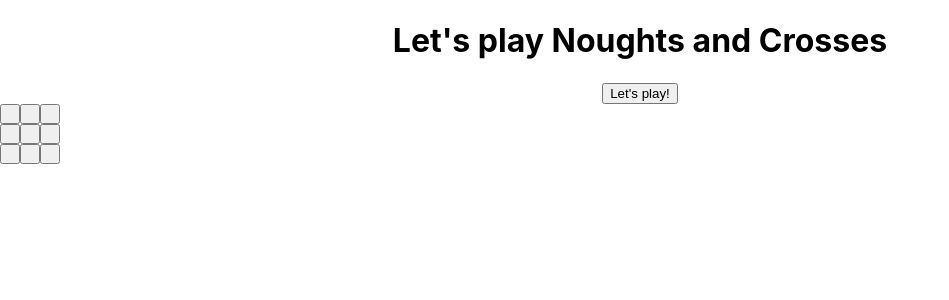
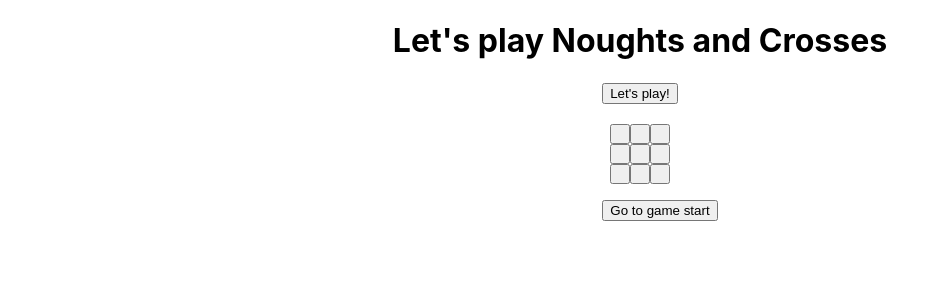
Before and after one commit to rowan-dauria/about-me, a React (Create React App) app: page / in a window 1280 px wide. Both pictures are taken after a click on the button "Let's play!". Shown: the top 300 px of the page, without its empty margins (0-949 px from the left). Built offline with nearby package versions, Linux system fonts and the light colour scheme.

Commit message:
building out the game + confetti

```diff
--- a/package.json
+++ b/package.json
@@ -7,8 +7,10 @@
     "@testing-library/react": "^13.4.0",
     "@testing-library/user-event": "^13.5.0",
     "react": "^18.2.0",
+    "react-confetti": "^6.1.0",
     "react-dom": "^18.2.0",
     "react-scripts": "5.0.1",
+    "react-use": "^17.4.0",
     "web-vitals": "^2.1.4"
   },
   "scripts": {
--- a/src/App.css
+++ b/src/App.css
@@ -32,9 +32,27 @@
   from {
     transform: rotate(0deg);
   }
+
   to {
     transform: rotate(360deg);
   }
+}
+
+.game {
+  display: flex;
+  flex-direction: column;
+  align-items: center;
+}
+
+li {
+  display: flex;
+}
+li > button {
+  align-self: center;
+}
+
+.game {
+  margin: 20px;
 }
 
 .board {
--- a/src/App.js
+++ b/src/App.js
@@ -2,24 +2,24 @@ import { useState } from 'react';
 import './App.css';
 import Board from './noughts-and-crosses';
 
-function MyButton() {
-  const [ clicked, setClicked ] = useState(false);
-  function onClick(e) {
-    if (!clicked) return;
-    e.stopPropagation();
-    setClicked(true);
-  }
+function MyButton({ onClick }) {
+
   return (
     <button onClick={onClick}>Let's play!</button>
   );
 }
 
 function App() {
+  const [showNC, setShowNC] = useState(false);
+  function onClick() {
+    if (showNC) return;
+    setShowNC(true);
+  }
   return (
     <div className="App">
       <h1> Let's play Noughts and Crosses</h1>
-      <MyButton />
-      <Board />
+      <MyButton onClick={onClick} />
+      {showNC ? <Board /> : null}
     </div>
   );
 }
--- /dev/null
+++ b/src/confetti.js
@@ -0,0 +1,13 @@
+import React from 'react';
+import useWindowSize from 'react-use/lib/useWindowSize';
+import Confetti from 'react-confetti';
+
+export default function ConfettiOverlay() {
+  const { width, height } = useWindowSize();
+  return (
+    <Confetti
+      width={width}
+      height={height}
+    />
+  )
+}
--- a/src/noughts-and-crosses.js
+++ b/src/noughts-and-crosses.js
@@ -1,35 +1,106 @@
 import { useState } from 'react';
+import ConfettiOverlay from './confetti';
 
-function Square({ value, onSquareClick, key }) {
+function Square({ value, onSquareClick, id }) {
 
     return (
         <button
-            id={key}
+            id={id}
             className="square"
-            onClick = {onSquareClick}
+            onClick={onSquareClick}
         >
             {value}
         </button>);
 }
 
-export default function Board() {
-    const [ xIsNext, setXIsNext ] = useState(true);
-    const [ squares, setSquares ] = useState(Array(9).fill(null));
-    function handleClick(i) {
-        const squaresClone = squares.slice();
-        squaresClone[i] = xIsNext ? 'X' : 'O';
-        setSquares(squaresClone);
-        setXIsNext(!xIsNext);
-    }
+export function Board({ squares, handleClick }) {
     return (
         <>
             <div className="board">
                 {
                     squares.map((val, index) => {
-                        return (<Square key={index} value={val} onSquareClick={() => handleClick(index)}/>)
+                        return (<Square id={index} key={index} value={val} onSquareClick={() => handleClick(index)} />)
                     })
                 }
             </div>
         </>
     );
 }
+
+export default function Game() {
+    const [xIsNext, setXIsNext] = useState(true);
+    const [record, setRecord] = useState([Array(9).fill(null)]);
+    const [currentMove, setCurrentMove] = useState(0);
+    const squares = record[currentMove];
+
+    const moves = record.map((squares, move) => {
+        let description;
+        if (move > 0) {
+          description = 'Go to move #' + move;
+        } else {
+          description = 'Go to game start';
+        }
+        return (
+          <li key={move} >
+            <button onClick={() => jumpToMove(move)}>{description}</button>
+          </li>
+        );
+    });
+
+    function jumpToMove(move) {
+        setCurrentMove(move);
+        setXIsNext(move % 2 === 0);
+    }
+
+    function handleClick(i) {
+        if (squares[i] || calculateWinner(squares)) return;
+
+        const squaresClone = squares.slice();
+        squaresClone[i] = xIsNext ? 'X' : 'O';
+        setXIsNext(!xIsNext);
+
+        const newRecord = [...record.slice(0, currentMove + 1), squaresClone];
+        setRecord(newRecord);
+        setCurrentMove(newRecord.length - 1);
+    }
+
+    return (
+
+        <div className="game">
+            {calculateWinner(squares) ? <ConfettiOverlay /> : null}
+            <div className="game-board">
+                <Board
+                    squares={squares}
+                    xIsNext={xIsNext}
+                    handleClick={handleClick}
+                />
+            </div>
+            <div className="game-info">
+                <ol>{moves}</ol>
+            </div>
+        </div>
+    );
+}
+
+function calculateWinner(squares) {
+    const lines = [
+        [0, 1, 2],
+        [3, 4, 5],
+        [6, 7, 8],
+        [0, 3, 6],
+        [1, 4, 7],
+        [2, 5, 8],
+        [0, 4, 8],
+        [2, 4, 6]
+    ];
+    for (let i = 0; i < lines.length; i++) {
+        const [a, b, c] = lines[i];
+        if (!squares) {
+            console.log(squares);
+        }
+        if (squares[a] && squares[a] === squares[b] && squares[a] === squares[c]) {
+            return squares[a];
+        }
+    }
+    return null;
+}
```
Also changed, not shown: 1 other file (tests, documents, lock files or other folders).
